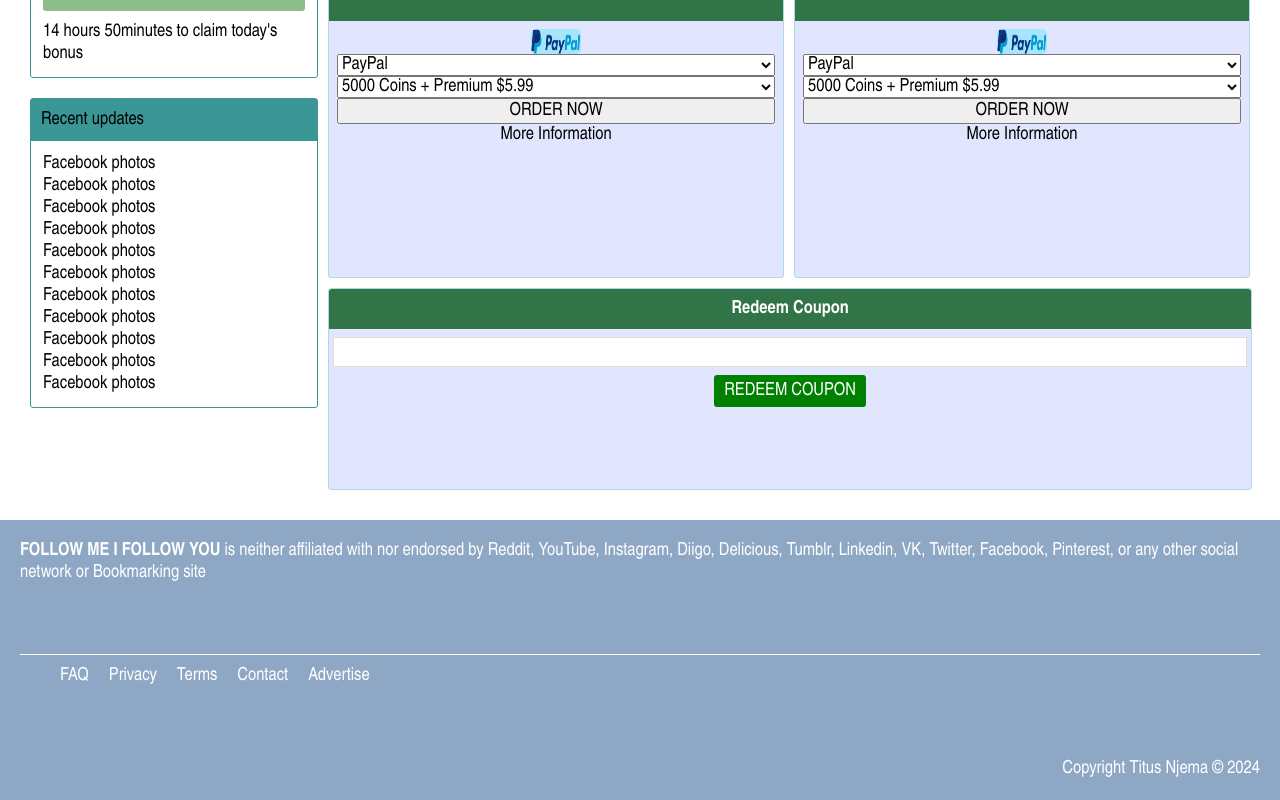
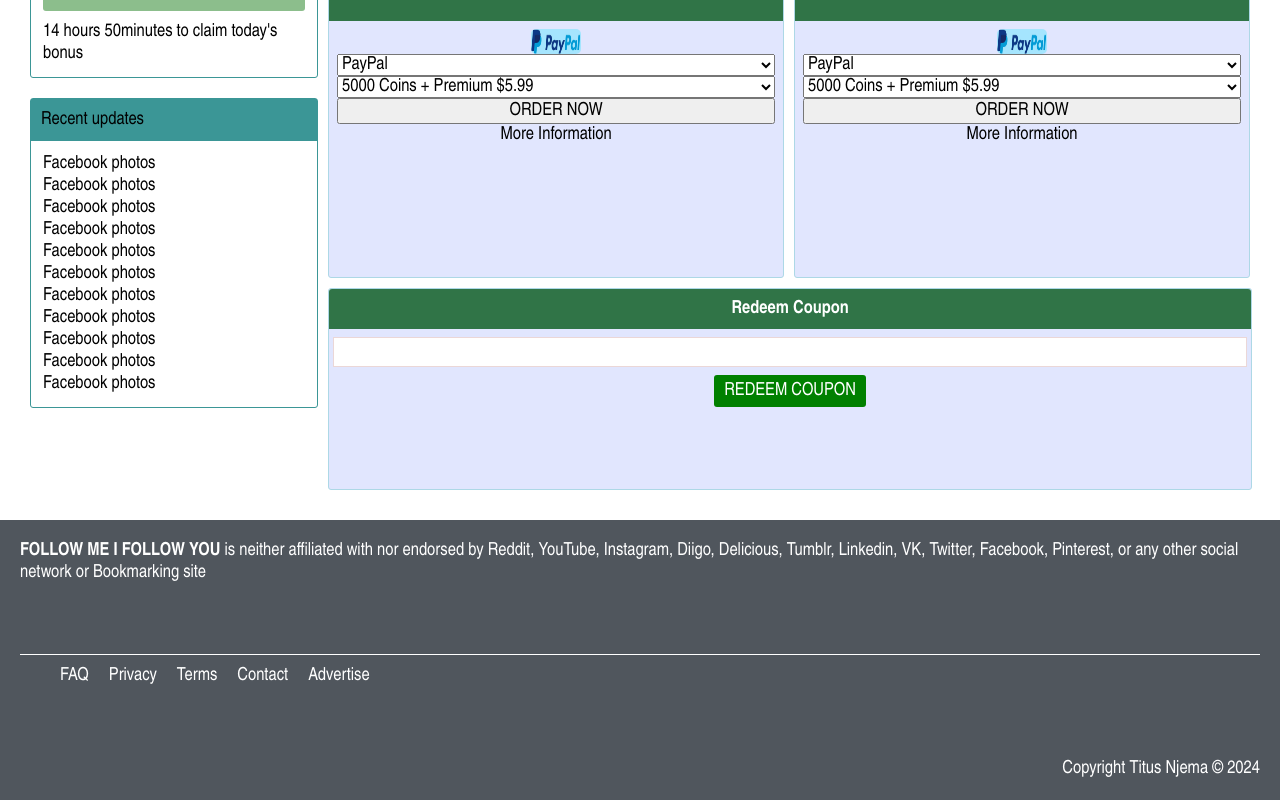
Before and after one commit to Tetka3/np-social, a React (Create React App) app: page /np-social/dashboard in a window 1280 px wide. Shown: the part 849-1649 px from the top of the page. Built offline with nearby package versions, Linux system fonts and the light colour scheme.

Commit message:
first commit

```diff
--- a/src/components/Footer.jsx
+++ b/src/components/Footer.jsx
@@ -2,7 +2,7 @@ import "./style.css";
 
 const Footer = () => {
   return (
-    <div className="footer">
+    <div className="footerElements">
       <div className="top-footer">
         <p><b>FOLLOW ME I FOLLOW YOU</b> is neither affiliated with nor endorsed by Reddit, YouTube, Instagram, Diigo, Delicious,  Tumblr, Linkedin, VK, Twitter, Facebook, Pinterest, or any other social network or Bookmarking site</p>
       </div>
--- a/src/components/style.css
+++ b/src/components/style.css
@@ -61,10 +61,10 @@
     border-radius: 3px;
     gap: 5px;
 }
-.footer{
+.footerElements{
     height: 30vh;
     width: auto;
-    background-color: rgb(142, 167, 196);
+    background-color: rgb(80,86,93);
     color: white;
     display: flex;
     flex-direction: column;
```
